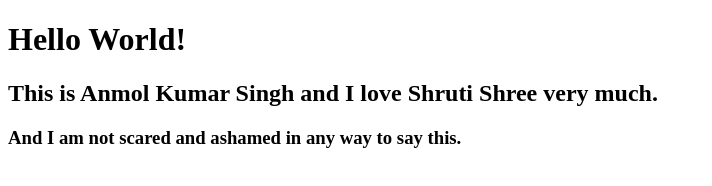
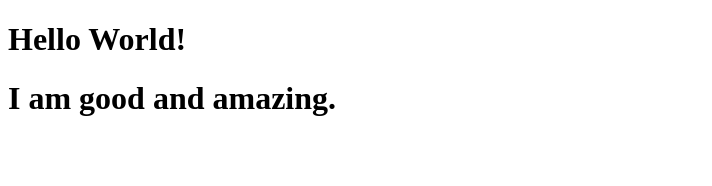
Before and after one commit to cs-geek/git-test, a website: page index.html in a window 1280 px wide. Shown: the whole page, without its empty margins (0-712 px from the left). Drawn offline with Linux system fonts and the light colour scheme.

Commit message:
Update index.html

```diff
--- a/index.html
+++ b/index.html
@@ -6,8 +6,7 @@
 <body>
 
 	<h1>Hello World!</h1>
-	<h2>This is Anmol Kumar Singh and I love Shruti Shree very much.</h2>
-	<h3>And I am not scared and ashamed in any way to say this.</h3>
+	<h1>I am good and amazing.</h1>
 
 </body>
 </html>
```
